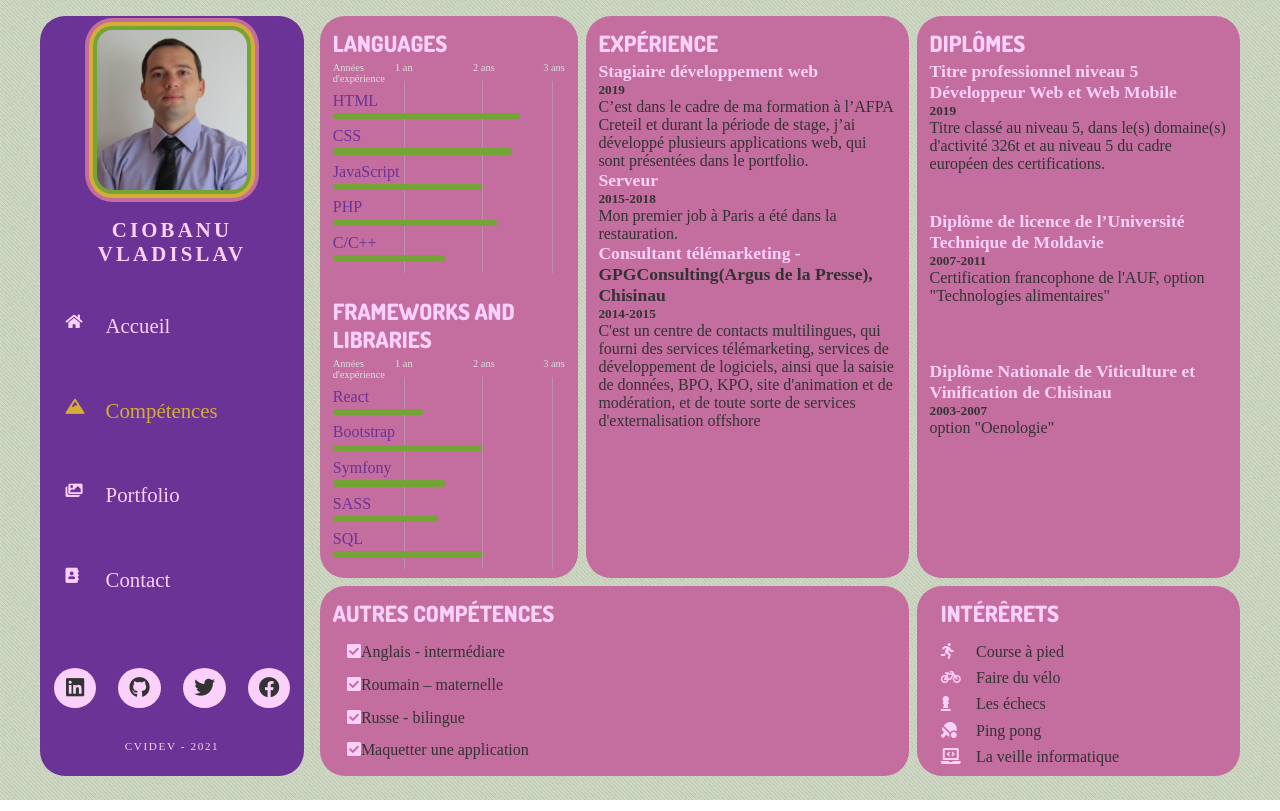
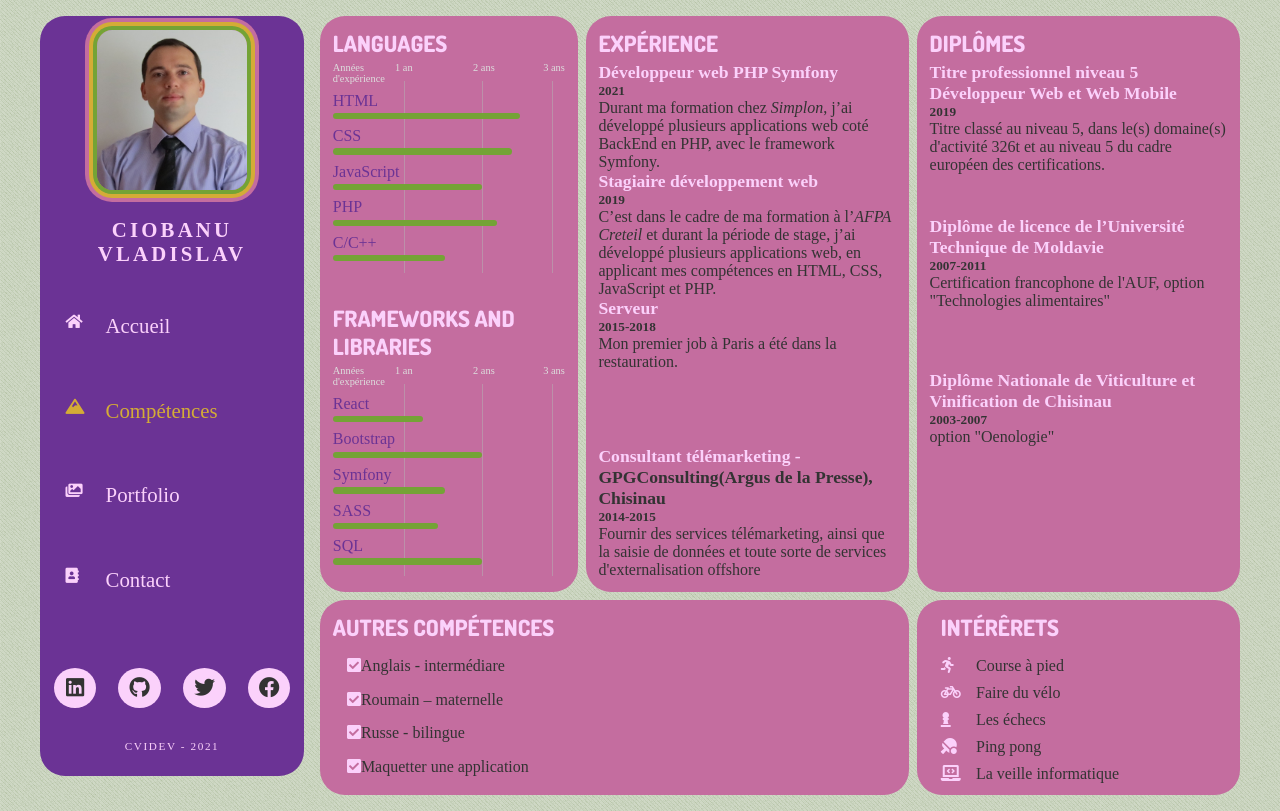
Before and after one commit to cnvvcvlad/cv-react, a React (Create React App) app: page /competences in a window 1280 px wide. Built offline with nearby package versions, Linux system fonts and the light colour scheme; a web font is replaced by a local one.

Commit message:
add new experience

```diff
--- a/src/components/knowledges/Experience.js
+++ b/src/components/knowledges/Experience.js
@@ -5,20 +5,24 @@ const Experience = () => {
         <div className="experience">
             <h3>Expérience</h3>
             <div className="exp-1">
+                <h4>Développeur web PHP Symfony</h4>
+                <h5>2021</h5>
+                <p>Durant ma formation chez <a href="https://simplon.co/" target="_blank" rel="noopener noreferrer"><i>Simplon</i></a>, j’ai développé plusieurs applications web coté BackEnd en PHP, avec le framework Symfony.</p>
+            </div>
+            <div className="exp-2">
                 <h4>Stagiaire développement web</h4>
                 <h5>2019</h5>
-                <p>C’est dans le cadre de ma formation à l’AFPA Creteil et durant  la période de stage, j’ai développé plusieurs applications web, qui sont présentées dans le portfolio.</p>
+                <p>C’est dans le cadre de ma formation à l’<a href="https://www.afpa.fr/centre/centre-de-creteil" target="_blank" rel="noopener noreferrer"><i>AFPA Creteil</i></a>  et durant la période de stage, j’ai développé plusieurs applications web, en applicant mes compétences en HTML, CSS, JavaScript et PHP.</p>
             </div>
-
-            <div className="exp-2">
+            <div className="exp-3">
                 <h4>Serveur</h4>
                 <h5>2015-2018</h5>
                 <p>Mon premier job à Paris a été dans la restauration.</p>
             </div>
-            <div className="exp-3">
+            <div className="exp-4">
                 <h4>Consultant télémarketing - <a href="https://www.gpg-callcenter.com/" className="jobLink" target="_blank" rel="noopener noreferrer"> GPGConsulting(Argus de la Presse), Chisinau</a></h4>
                 <h5>2014-2015</h5>
-                <p>C'est un centre de contacts multilingues, qui fourni des services télémarketing, services de développement de logiciels, ainsi que la saisie de données, BPO, KPO, site d'animation et de modération, et de toute sorte de services d'externalisation offshore</p>
+                <p>Fournir des services télémarketing, ainsi que la saisie de données et toute sorte de services d'externalisation offshore</p>
             </div>
         </div>
     );
```
